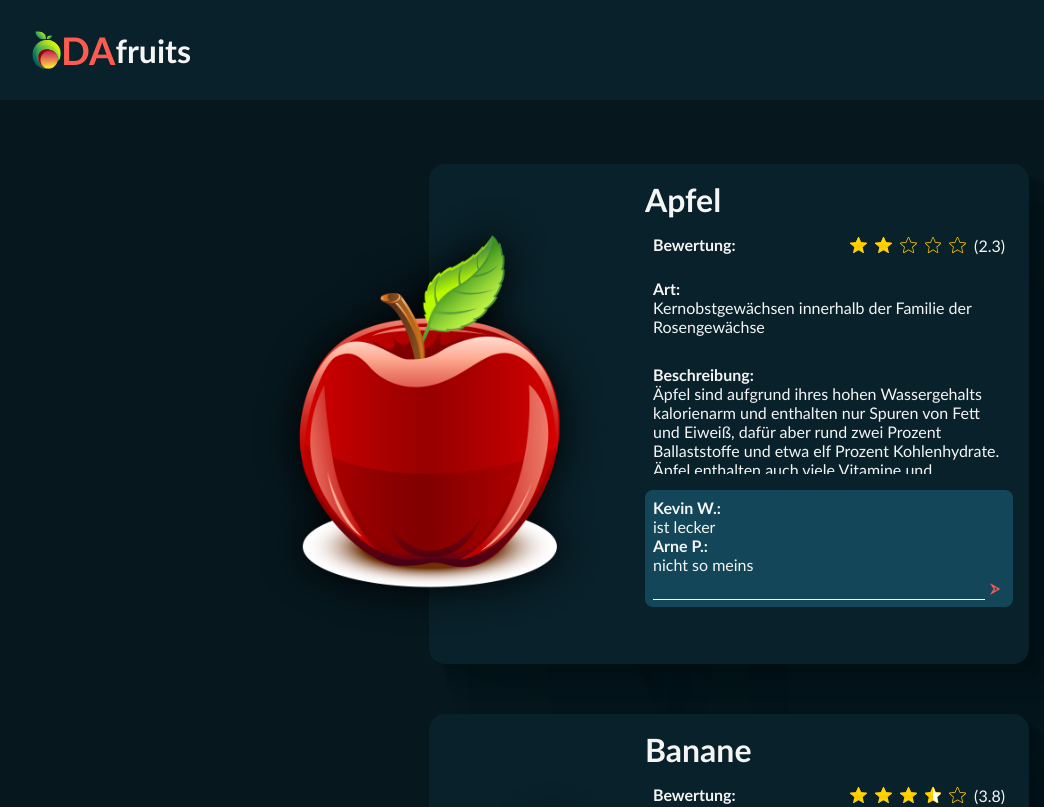
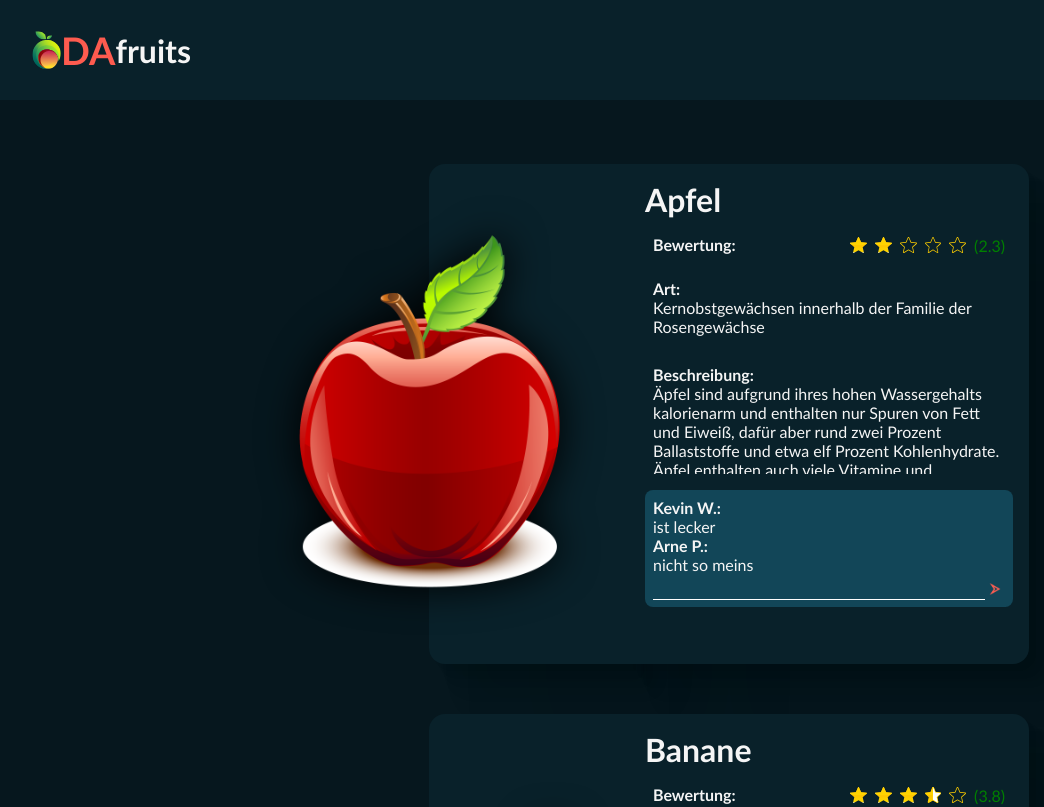
Before and after one commit to Djindustrie/Angular-Logik---Grundkurs, an Angular app: page / in a window 1280 px wide. Shown: the top 807 px of the page, without its empty margins (11-1055 px from the left). Built offline with nearby package versions, Linux system fonts and the light colour scheme.

Commit message:
Variabelen von .ts übergeben

```diff
--- a/src/app/frutitlist/frutitlist.component.html
+++ b/src/app/frutitlist/frutitlist.component.html
@@ -21,7 +21,7 @@
                             }
                         }
 
-                        <p>({{fruit.stars}})</p>
+                        <p [ngStyle]="{color: fontColor}">({{fruit.stars}})</p>
                     </div>
                 </div>
                 <div><b>Art:</b><br>{{fruit.genus}}</div>
--- a/src/app/frutitlist/frutitlist.component.scss
+++ b/src/app/frutitlist/frutitlist.component.scss
@@ -140,7 +140,6 @@
     }
 }
 
-
 @media screen and (max-width: 850px) {
     .singleFruitBox {
         padding-left: 0px;
--- a/src/app/frutitlist/frutitlist.component.ts
+++ b/src/app/frutitlist/frutitlist.component.ts
@@ -11,6 +11,8 @@ import { Component } from '@angular/core';
 export class FrutitlistComponent {
 
   howItWorks = "In dieser Liste finden Sie eine Auswahl an Obstsorten. Klicken Sie auf die jeweilige Obstsorte, um mehr Informationen zu erhalten. Sie können auch eine Bewertung abgeben, wenn Sie möchten.";
+
+  fontColor = 'green'
 
   fruitlist = [
     {
```
